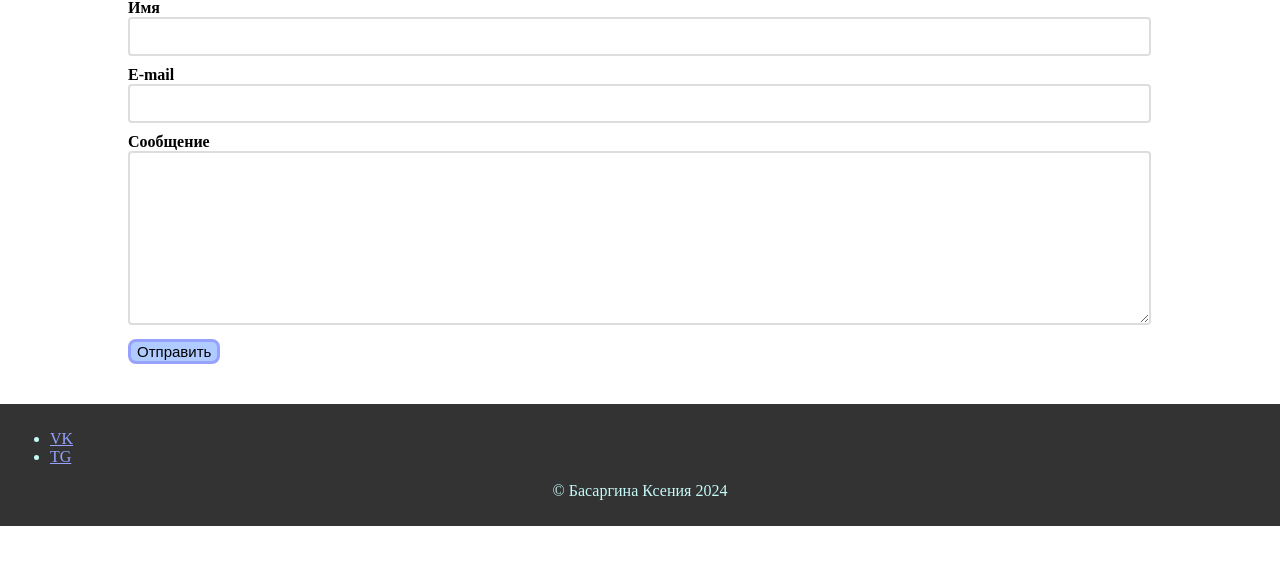
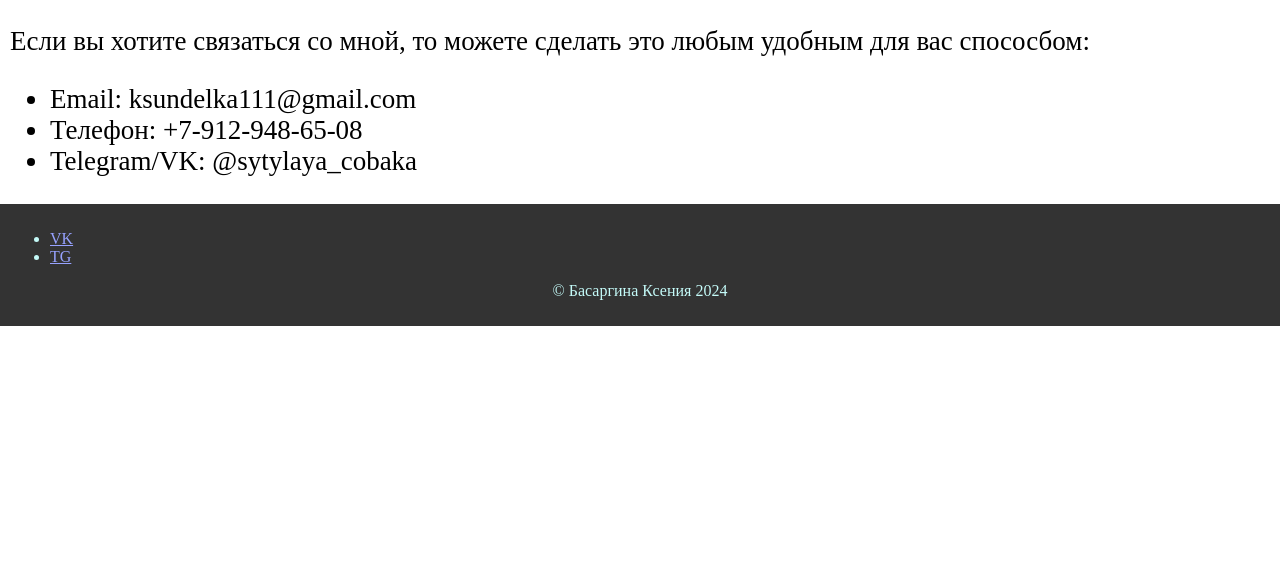
Before and after one commit to sytylaya-cobaka/sytylaya-cobaka.github.io, a plain HTML site: page feedback.html in a window 1280 px wide. Shown: the part 234-800 px from the top of the page. Drawn offline with Linux system fonts and the light colour scheme.

Commit message:
Add files via upload

```diff
--- a/feedback.html
+++ b/feedback.html
@@ -25,26 +25,17 @@
         </nav>
     </header>
 
-    <main class="contacts">
-        <h2 class="title">Обратная связь</h2>
-        <form action="">
-            <nav>
-                <label  for=*name*>Имя</label>
-                <input  type="text" id="name" required/>
-            </nav>
-            <nav>
-                <label for=*email*>E-mail</label>
-                <input type="email" id="email" required/>
-            </nav>
-
-            <nav>
-                <label for=*message*>Сообщение</label>
-                <textarea name="message" id="message" cols="30" rows="10" required></textarea>
-            </nav>
-
-            <button type="submit">Отправить</button>
-        </form>
-        </main>
+<main>
+        <section>
+            <h2>Обратная связь со мной</h2>
+            <p>Если вы хотите связаться со мной, то можете сделать это любым удобным для вас спососбом:</p>
+            <ul>
+                <li>Email: ksundelka111@gmail.com</li>
+                <li>Телефон: +7-912-948-65-08</li>
+                <li>Telegram/VK: @sytylaya_cobaka</li>
+            </ul>
+        </section>
+    </main>
 
     <footer>
     <ul>
--- a/style.css
+++ b/style.css
@@ -70,35 +70,6 @@ table td {
     margin: 10px;
 }
 
-.contacts {
-    width: 80%;
-    margin: auto;
-    background-color: #fff;
-    padding: 40px;
-    border-radius: 8px;
-    font-weight: bold;
-}
-
-.contacts input[type="text"], .contacts input[type="email"], .contacts textarea{
-    width: calc(100% - 25px);
-    padding: 10px;
-    margin-bottom: 10px;
-    border: 2px solid #ddd;
-    border-radius: 4px;
-}
-
-.contacts input[type="submit"]{
-    background-color: #4CAF50;
-    border-radius: ;
-    glyph-orientation-vertical: ;
-}
-
-button{
-background-color: #AFCBFF;
-font-size: 15px;
-border-radius: 8px;
-border: 3px solid #97A2FF
-}
 
 footer {
     background-color: #333;
```
